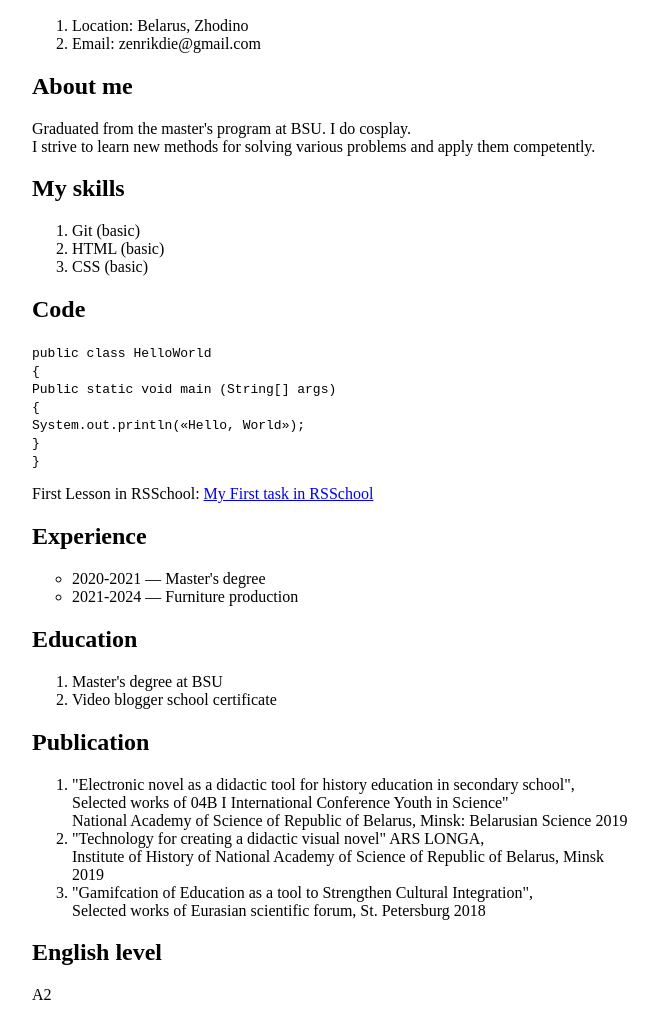
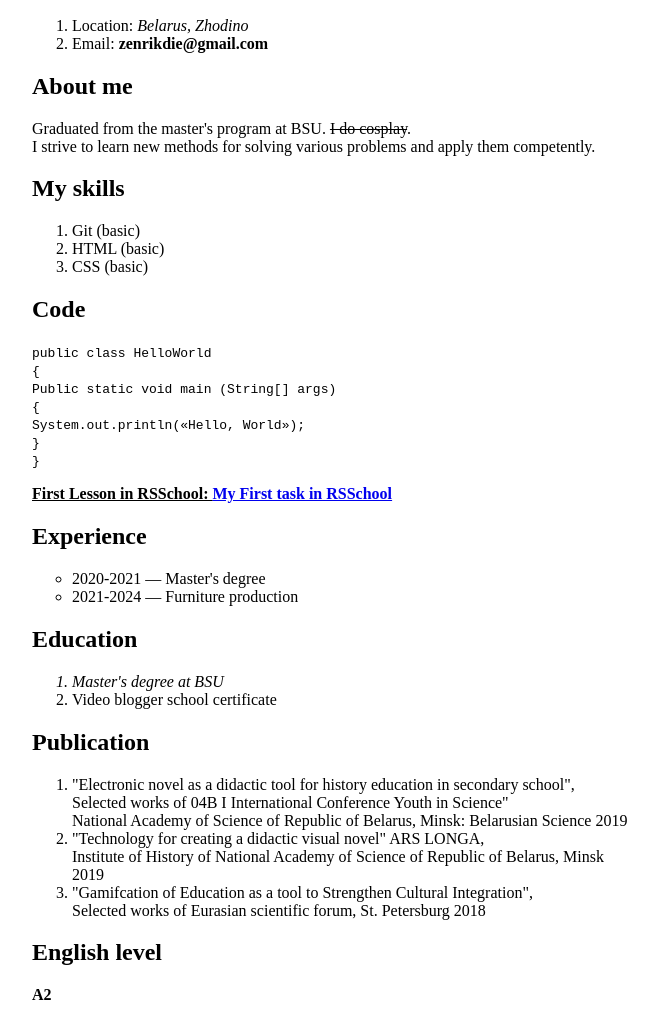
Before and after one commit to AllenKyn/rsschool-cv, a plain HTML site: page index.html in a window 1280 px wide. Shown: the part 282-1299 px from the top of the page, without its empty margins (328-986 px from the left). Drawn offline with Linux system fonts and the light colour scheme.

Commit message:
docs: put some text

```diff
--- a/index.html
+++ b/index.html
@@ -4,7 +4,7 @@
     <meta charset="UTF-8">
     <meta name="viewport" content="width=device-width, initial-scale=1.0">
     <title>CV</title>
-    <linkrel="stylesheet" href="style.css"></linkrel>
+    <link href="style.css" rel="stylesheet" type="text/css">
 </head>
 <body class="body">
     <style>
@@ -42,13 +42,13 @@
     <div id="contact">
     <h2>Contact</h2>
     <ol>
-        <li>Location: Belarus, Zhodino</li>
-        <li>Email: zenrikdie@gmail.com</li>
+        <li>Location: <span class="city">Belarus, Zhodino</span></li>
+        <li>Email: <span class="mail">zenrikdie@gmail.com</span></li>
     </ol>
     </div>
     <div id="About me">
     <h2>About me</h2>
-    <p>Graduated from the master's program at BSU. I do cosplay.<br> I strive to learn new methods for solving various problems and apply them competently. </p>
+    <p>Graduated from the master's program at BSU. <span class="cosplay">I do cosplay</span>.<br> I strive to learn new methods for solving various problems and apply them competently. </p>
     </div>
     <div id="my skills">
     <h2>My skills</h2>
@@ -70,7 +70,7 @@
 }<br>
 
     </code></p>
-    <p>First Lesson in RSSchool: <a href="https://allenkyn.github.io/rsschool-cv/cv" target="_blank">My First task in RSSchool</a></p>
+    <p class="first">First Lesson in RSSchool: <a href="https://allenkyn.github.io/rsschool-cv/cv" target="_blank">My First task in RSSchool</a></p>
     </div>
     <div id="experience">
     <h2>Experience</h2>
@@ -82,7 +82,7 @@
     <div id="education">
     <h2>Education</h2>
     <ol>
-        <li>Master's degree at BSU</li>
+        <li class="masters">Master's degree at BSU</li>
         <li>Video blogger school certificate</li>
     </ol>
     </div>
@@ -96,7 +96,7 @@
     </div>
     <div id="english level">
     <h2>English level</h2>
-    <p>A2</p>
+    <p class="bold1">A2</p>
     </div>
 </main>
 <footer>
--- a/style.css
+++ b/style.css
@@ -1,4 +1,24 @@
-.rslogo {
-    width: 1%;
-    float: left;
+.bold1 {
+    font-weight: bold;
 }
+
+.masters {
+    font-style: italic;
+}
+
+.first {
+    font-weight: bold;
+    text-decoration: underline;
+}
+
+.cosplay {
+    text-decoration: line-through;
+}
+
+.city {
+    font-style: italic;
+}
+
+.mail {
+    font-weight: bold;
+}
```
